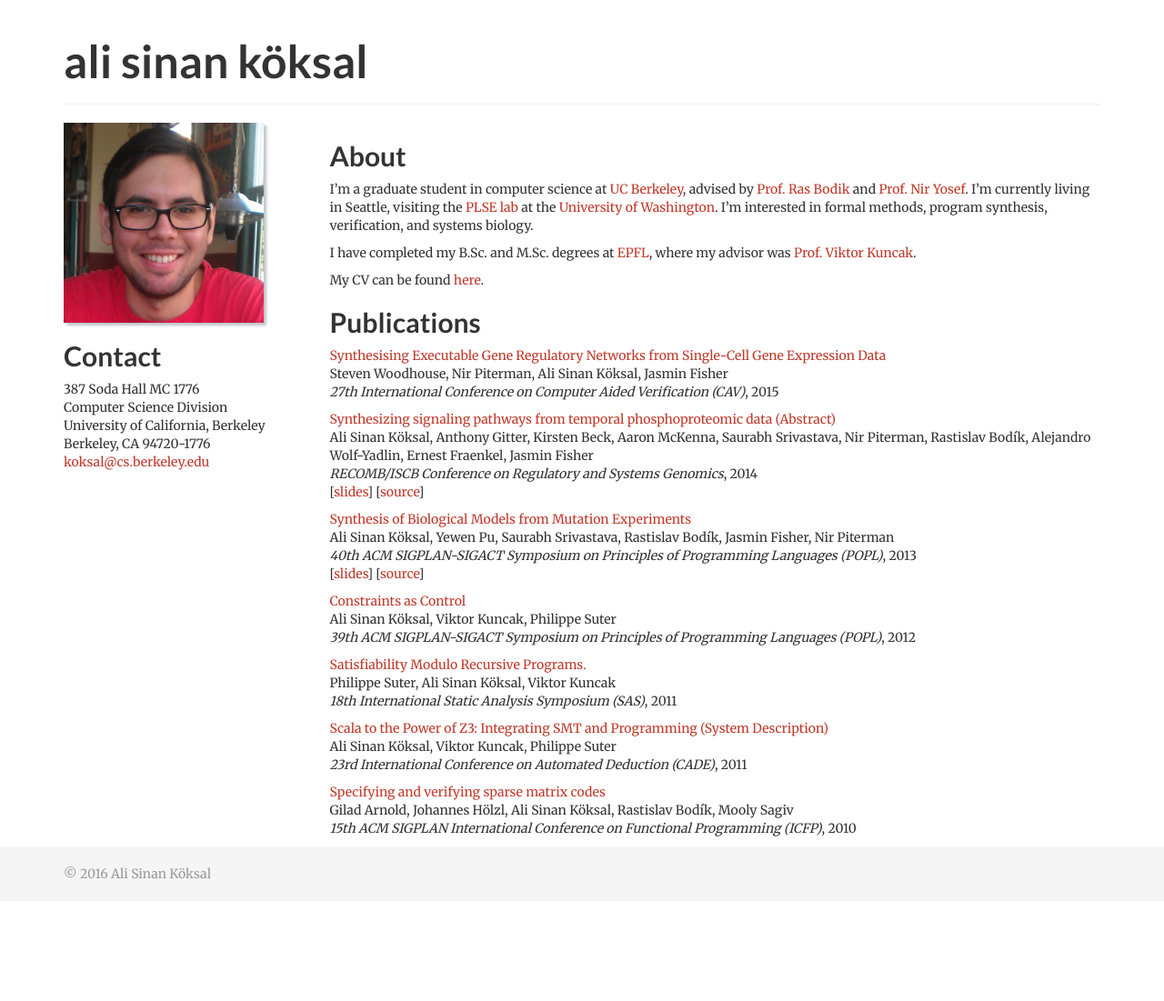
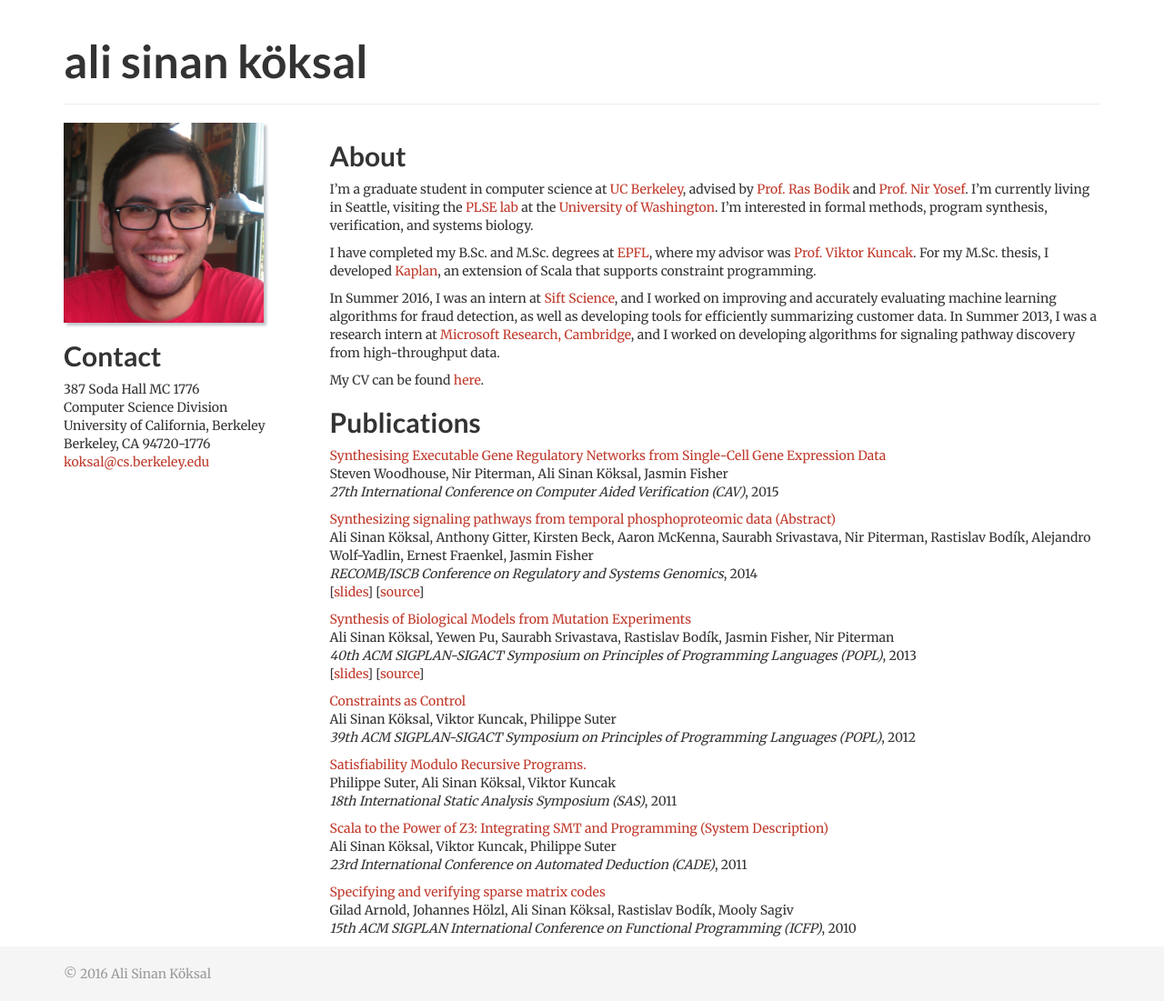
Before and after one commit to koksal/koksal.github.io, a Jekyll site: the page built from index.md, in a window 1280 px wide. Shown: the whole page at 91% size. Built offline with Jekyll 4.4.1, drawn with Linux system fonts in a browser that asks for light colours; comment, search, counter and statistics services are not loaded; before the commit the page ends 991 px from its top, so only the background shows below that.

Commit message:
Update index.md

```diff
--- a/index.md
+++ b/index.md
@@ -5,15 +5,20 @@ layout: default
 
 I'm a graduate student in computer science at [UC Berkeley], advised by [Prof. Ras Bodik][bodik] and [Prof. Nir Yosef][yosef]. I'm currently living in Seattle, visiting the [PLSE lab][plse] at the [University of Washington][uw]. I'm interested in formal methods, program synthesis, verification, and systems biology.
 
-I have completed my B.Sc. and M.Sc. degrees at [EPFL], where my advisor was [Prof. Viktor Kuncak][kuncak].
+I have completed my B.Sc. and M.Sc. degrees at [EPFL], where my advisor was [Prof. Viktor Kuncak][kuncak]. For my M.Sc. thesis, I developed [Kaplan], an extension of Scala that supports constraint programming.
+
+In Summer 2016, I was an intern at [Sift Science], and I worked on improving and accurately evaluating machine learning algorithms for fraud detection, as well as developing tools for efficiently summarizing customer data. In Summer 2013, I was a research intern at [Microsoft Research, Cambridge][msr cambridge], and I worked on developing algorithms for signaling pathway discovery from high-throughput data.
 
 My CV can be found [here][CV].
 
 [EPFL]: http://www.epfl.ch
 [UC Berkeley]: http://www.eecs.berkeley.edu
+[Sift Science]: https://siftscience.com
+[msr cambridge]: https://www.microsoft.com/en-us/research/lab/microsoft-research-cambridge/
 [bodik]: http://homes.cs.washington.edu/~bodik
 [yosef]: http://www.cs.berkeley.edu/~niryosef
 [kuncak]: http://lara.epfl.ch/~kuncak
 [CV]: cv.pdf
 [plse]: http://uwplse.org/
 [uw]: https://www.cs.washington.edu/
+[kaplan]: papers/KoksalETAL12ConstraintsAsControl.pdf
```
